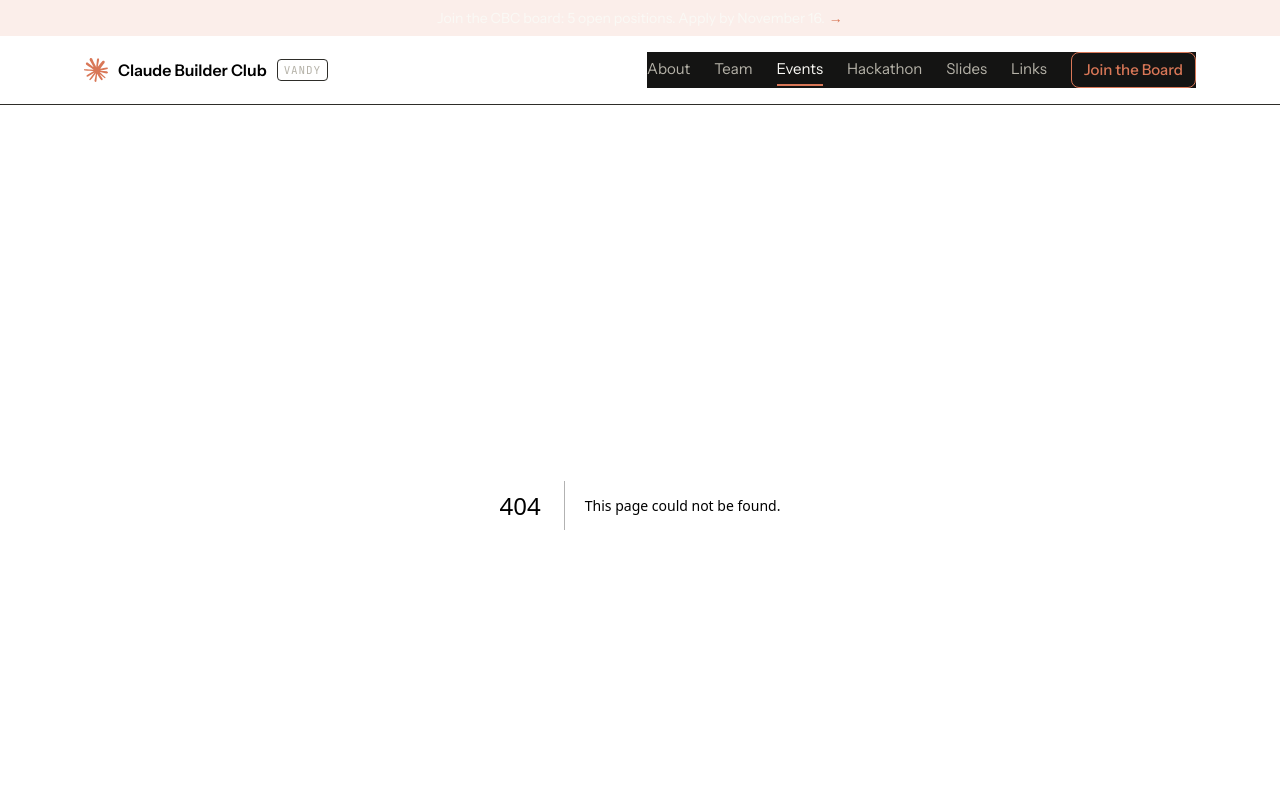
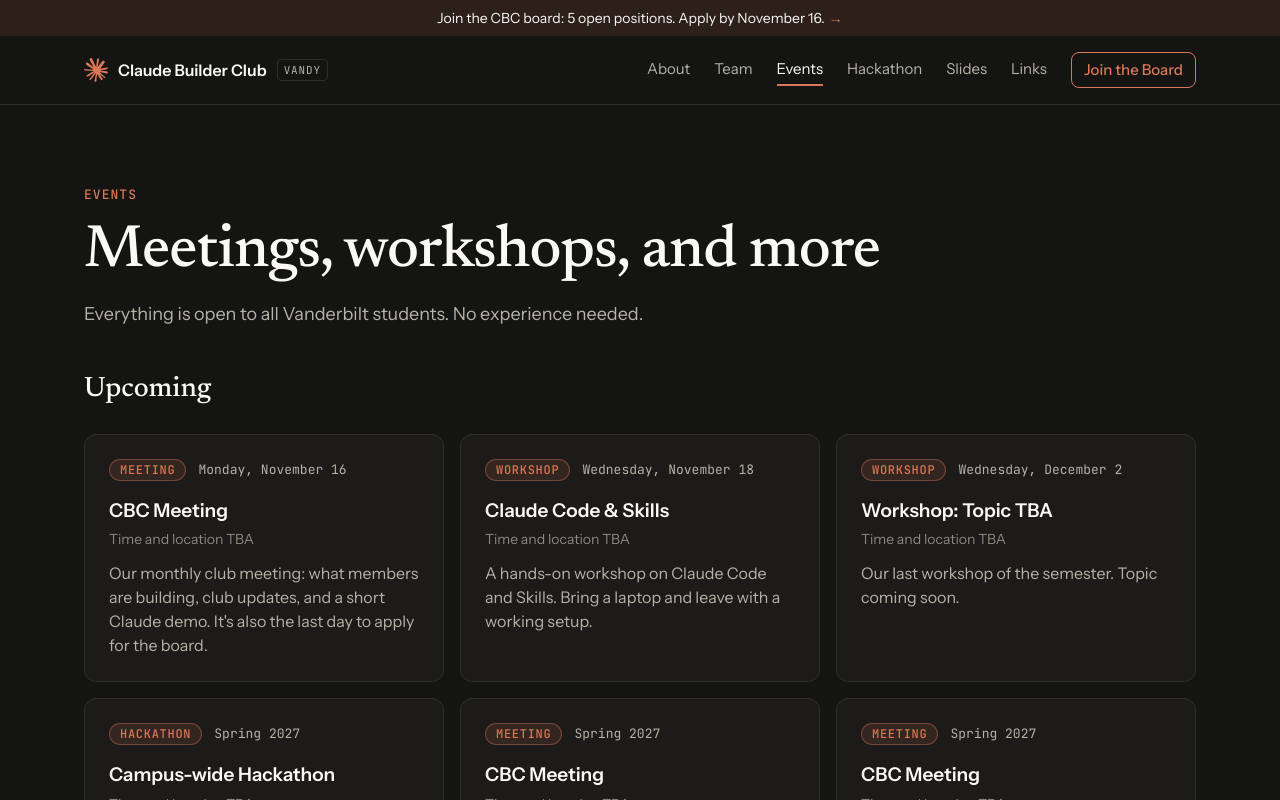
Before and after one commit to brianntangg/vanderbilt-cbc, a Next.js app: page /events in a window 1280 px wide. Before the commit this address had no page. Shown: the top 800 px of the page. Built offline with nearby package versions, Linux system fonts and the light colour scheme.

Commit message:
Add Team and Events pages

```diff
--- /dev/null
+++ b/src/app/events/page.tsx
@@ -0,0 +1,53 @@
+import { EventCard } from "@/components/EventCard";
+import { Section } from "@/components/Section";
+import { events } from "@/content/events";
+import { pastEvents, upcomingEvents } from "@/lib/dates";
+import { pageMetadata } from "@/lib/metadata";
+
+export const metadata = pageMetadata({
+  title: "Events",
+  description: "Meetings, workshops, and the hackathon from the Claude Builder Club at Vanderbilt.",
+  path: "/events",
+});
+
+export default function EventsPage() {
+  const upcoming = upcomingEvents(events);
+  const past = pastEvents(events);
+
+  return (
+    <>
+      <Section
+        as="h1"
+        eyebrow="Events"
+        title="Meetings, workshops, and more"
+        intro="Everything is open to all Vanderbilt students. No experience needed."
+      >
+        <h2 className="mb-6 font-display text-[28px] font-medium">Upcoming</h2>
+        {upcoming.length > 0 ? (
+          <EventGrid>
+            {upcoming.map((event) => (
+              <EventCard key={event.id} event={event} />
+            ))}
+          </EventGrid>
+        ) : (
+          <p className="text-muted">No upcoming events yet. Check back soon.</p>
+        )}
+      </Section>
+
+      {past.length > 0 && (
+        <Section className="pt-0 sm:pt-0">
+          <h2 className="mb-6 font-display text-[28px] font-medium">Past</h2>
+          <EventGrid>
+            {past.map((event) => (
+              <EventCard key={event.id} event={event} />
+            ))}
+          </EventGrid>
+        </Section>
+      )}
+    </>
+  );
+}
+
+function EventGrid({ children }: { children: React.ReactNode }) {
+  return <div className="grid gap-4 [grid-template-columns:repeat(auto-fill,minmax(min(100%,320px),1fr))]">{children}</div>;
+}
--- /dev/null
+++ b/src/app/team/page.tsx
@@ -0,0 +1,22 @@
+import { Section } from "@/components/Section";
+import { TeamCard } from "@/components/TeamCard";
+import { team } from "@/content/team";
+import { pageMetadata } from "@/lib/metadata";
+
+export const metadata = pageMetadata({
+  title: "Team",
+  description: "The students who run the Claude Builder Club at Vanderbilt.",
+  path: "/team",
+});
+
+export default function TeamPage() {
+  return (
+    <Section as="h1" eyebrow="Team" title="The people behind the club" intro="Students who run CBC Vanderbilt.">
+      <ul className="grid gap-4 sm:grid-cols-2 lg:grid-cols-3">
+        {team.map((member) => (
+          <TeamCard key={member.name} member={member} />
+        ))}
+      </ul>
+    </Section>
+  );
+}
```
